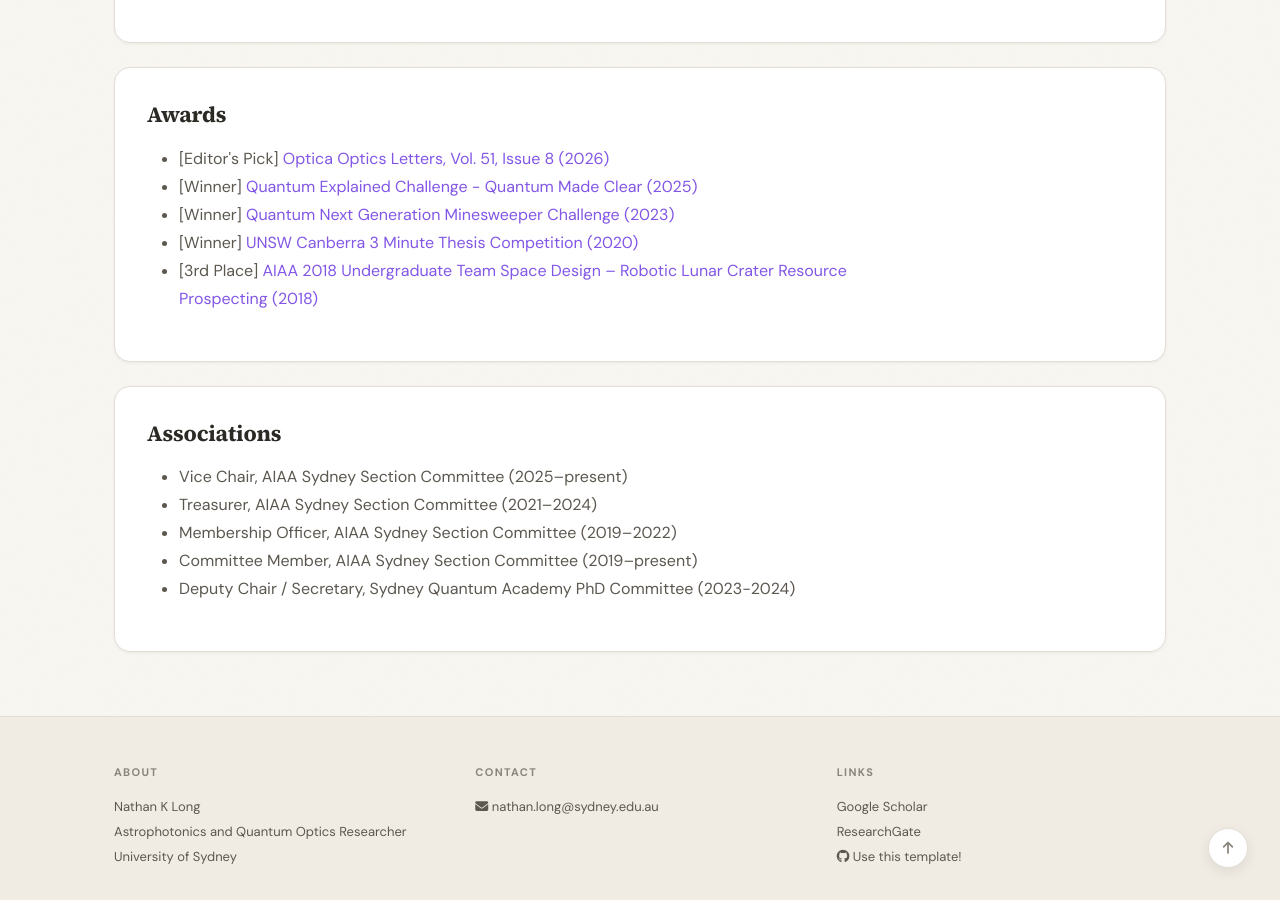
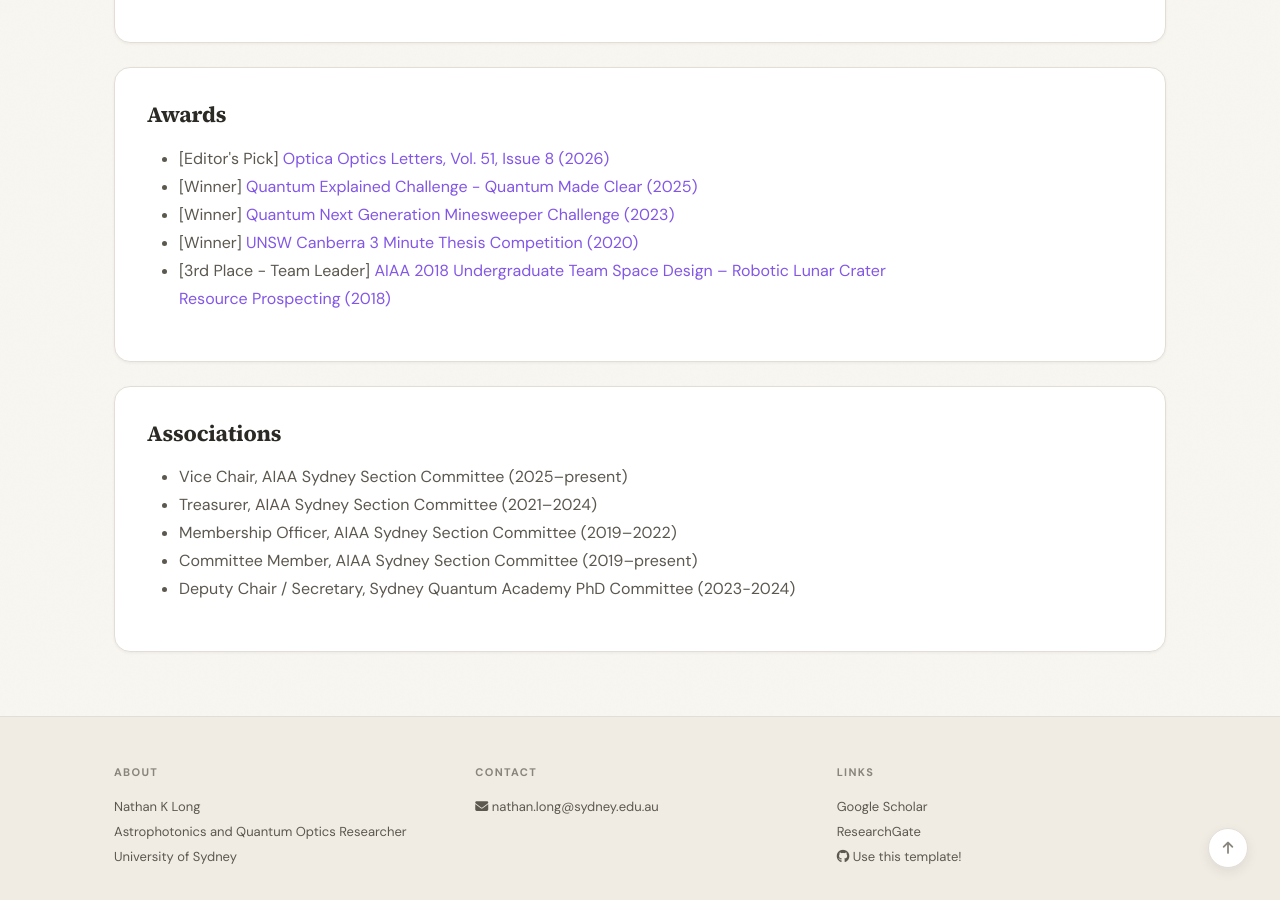
Before and after one commit to nathanklong/nathanklong.github.io, a Jekyll site: the page built from _pages/about.md, in a window 1280 px wide and 900 px high, scrolled down 496 px. Built offline with Jekyll 4.4.1, drawn with Linux system fonts in a browser that asks for light colours; a style sheet for code colours, icons or effects is not loaded.

Commit message:
updated awards

```diff
--- a/_data/awards.yml
+++ b/_data/awards.yml
@@ -4,4 +4,4 @@
 - name: "[Winner] <a href='https://blog.doublehelix.csiro.au/the-quantum-bee/'>Quantum Explained Challenge - Quantum Made Clear (2025)</a>"
 - name: "[Winner] <a href='https://researchcentre.army.gov.au/event/army-quantum-next-generation-minesweeper-challenge-2023'>Quantum Next Generation Minesweeper Challenge (2023)</a>"
 - name: "[Winner] <a href='https://www.youtube.com/watch?v=RTe6B0gZNPE&t=4s'>UNSW Canberra 3 Minute Thesis Competition (2020)</a>"
-- name: "[3rd Place] <a href='https://aiaa.org/wp-content/uploads/2024/12/3rdplace_rmit_space_design-1.pdf'>AIAA 2018 Undergraduate Team Space Design – Robotic Lunar Crater Resource Prospecting (2018)</a>"
+- name: "[3rd Place - Team Leader] <a href='https://aiaa.org/wp-content/uploads/2024/12/3rdplace_rmit_space_design-1.pdf'>AIAA 2018 Undergraduate Team Space Design – Robotic Lunar Crater Resource Prospecting (2018)</a>"
```
